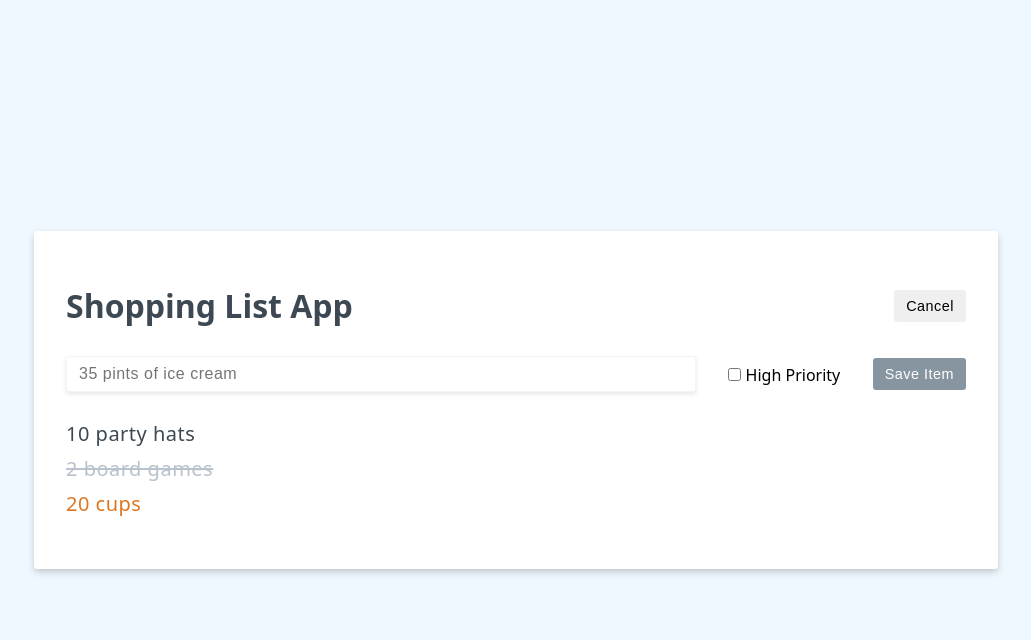
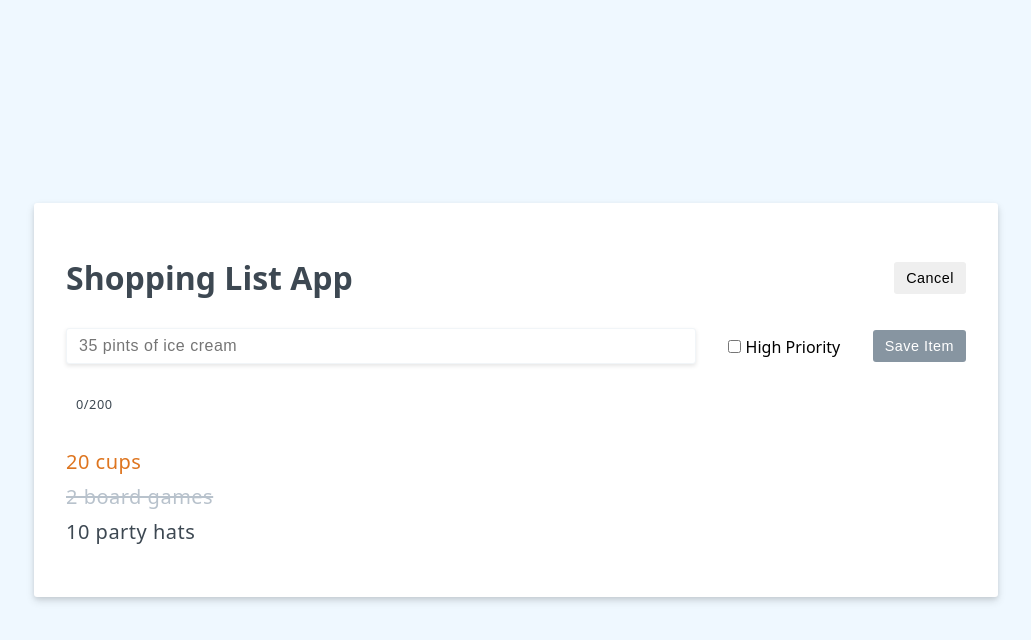
Before and after one commit to cellbesmanos/vue-fundamentals, a Vue app: page / in a window 1280 px wide. Both pictures are taken after a click on the button "Add Item". Shown: the top 640 px of the page, without its empty margins (124-1155 px from the left). Built offline with nearby package versions, Linux system fonts and the light colour scheme.

Commit message:
Feat: Make new items appear on top of the list

```diff
--- a/src/App.vue
+++ b/src/App.vue
@@ -25,6 +25,7 @@
         v-model.trim="userInput"
         type="text"
         placeholder="35 pints of ice cream"
+        maxlength="200"
       />
       <label>
         <input v-model="isHighPriority" type="checkbox" />
@@ -38,12 +39,13 @@
       >
         Save Item
       </button>
+      <p class="counter">{{ `${characterCount}/200` }}</p>
     </form>
 
     <p v-if="shoppingList.length <= 0">Nothing to buy yet. Add more items!</p>
     <ul v-else>
       <li
-        v-for="item in shoppingList"
+        v-for="item in reverseList"
         @click="toggleIsPurchased(item)"
         :key="item.id"
         :class="{ strikeout: item.isPurchased, priority: item.isPriority }"
@@ -55,7 +57,7 @@
 </template>
 
 <script setup>
-import { ref } from "vue";
+import { ref, computed } from "vue";
 
 const header = ref("Shopping List App");
 const editting = ref(false);
@@ -66,6 +68,9 @@ const shoppingList = ref([
   { id: 2, item: "2 board games", isPriority: false, isPurchased: true },
   { id: 3, item: "20 cups", isPriority: true, isPurchased: false },
 ]);
+
+const characterCount = computed(() => userInput.value.length);
+const reverseList = computed(() => [...shoppingList.value].reverse());
 
 function addToList() {
   shoppingList.value.push({
```
